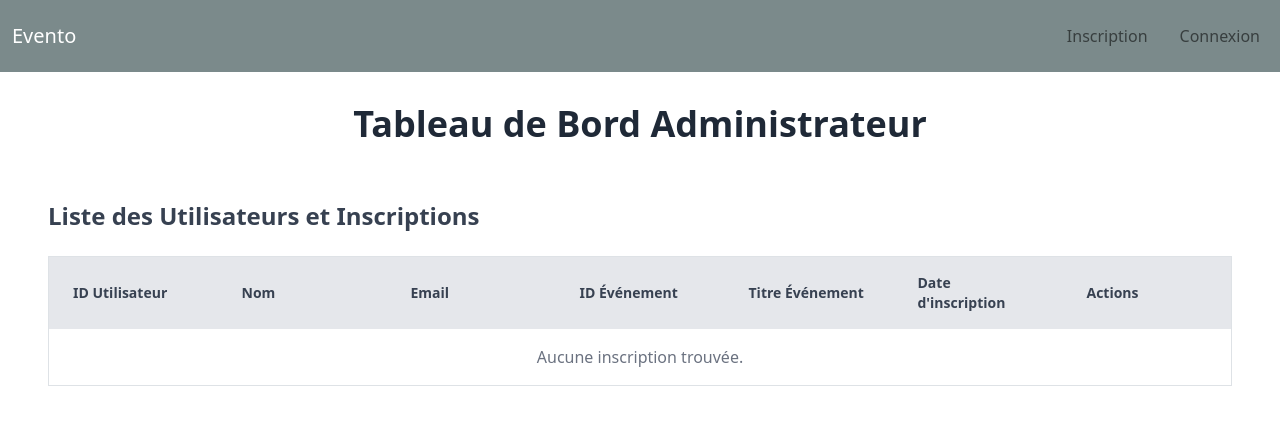
After one commit to Glodi-M/Events-manager, a Symfony app: template templates/admin/dashboard.html.twig in a window 1280 px wide. The commit adds this page. Shown: the top 441 px of the page. Run offline with Twig, Linux system fonts and the light colour scheme; the template is opened without the code that fills it, so the values that code supplies are empty; some libraries are stand-ins or nearby versions.

Commit message:
Ajout de la page et fonctionnalité DashBoard

```diff
--- a/src/Controller/RegistrationEventUserController.php
+++ b/src/Controller/RegistrationEventUserController.php
@@ -60,7 +60,7 @@ final class RegistrationEventUserController extends AbstractController
     }
 
 
-    // La Route pour Afficher Mes événements inscrits
+    // La Route pour Afficher les événements inscrits
 
     #[Route('/user/mes-evenements', name: 'my_events')]
 
--- /dev/null
+++ b/templates/admin/dashboard.html.twig
@@ -0,0 +1,130 @@
+{# templates/admin/dashboard.html.twig #}
+
+{% extends 'base.html.twig' %}
+
+{% block title %}
+	Tableau de Bord Administrateur
+{% endblock %}
+
+{% block body %}
+	<div
+		class="container mx-auto px-4 py-8">
+		<h1
+			class="text-4xl font-bold mb-8 text-gray-800 text-center">
+			Tableau de Bord Administrateur
+		</h1>
+
+		<div
+			class="bg-white rounded-lg p-6">
+			<h2
+				class="text-2xl font-semibold mb-6 text-gray-700">
+				Liste des Utilisateurs et Inscriptions
+			</h2>
+
+			<table
+				class="w-full table-fixed bg-white border border-gray-300 rounded-lg">
+				<thead
+					class="bg-gray-200 text-gray-700">
+					<tr>
+						<th
+							class="py-3 px-4 text-left text-sm min-w-[150px]">
+							ID Utilisateur
+						</th>
+						<th
+							class="py-3 px-4 text-left text-sm min-w-[150px]">
+							Nom
+						</th>
+						<th
+							class="py-3 px-4 text-left text-sm min-w-[150px]">
+							Email
+						</th>
+						<th
+							class="py-3 px-4 text-left text-sm min-w-[150px]">
+							ID Événement
+						</th>
+						<th
+							class="py-3 px-4 text-left text-sm min-w-[150px]">
+							Titre Événement
+						</th>
+						<th
+							class="py-3 px-4 text-left text-sm min-w-[150px]">
+							Date d'inscription
+						</th>
+						<th
+							class="py-3 px-4 text-left text-sm min-w-[150px]">
+							Actions
+						</th>
+					</tr>
+				</thead>
+				<tbody>
+					{% for registration in registrations %}
+						<tr
+							class="border-b hover:bg-gray-50 transition">
+							<td
+								class="py-3 px-4 text-sm text-center">
+								{{ registration.user.id }}
+							</td>
+							<td
+								class="py-3 px-4 text-sm">
+								{{ registration.user.username }}
+							</td>
+							<td
+								class="py-3 px-4 text-sm">
+								{{ registration.user.email }}
+							</td>
+							<td
+								class="py-3 px-4 text-sm text-center">
+								{{ registration.event.id }}
+							</td>
+							<td
+								class="py-3 px-4 text-sm">
+								{{ registration.event.title }}
+							</td>
+							<td
+								class="py-3 px-4 text-sm">
+								{{ registration.date|date('d/m/Y H:i') }}
+							</td>
+							<td
+								class="py-3 px-4 text-center">
+								<form
+									action="{{ path('admin_delete_user', {'id': registration.user.id}) }}" method="POST"
+									onsubmit="return confirm('Êtes-vous sûr de vouloir supprimer cet utilisateur ?');">
+									<input
+										type="hidden"
+										name="_method"
+										value="POST">
+									<button
+										type="submit"
+										class="bg-red-500 text-white py-2 px-3 rounded-lg flex items-center gap-2 hover:bg-red-700 transition">
+										<svg
+											xmlns="http://www.w3.org/2000/svg"
+											fill="none"
+											viewbox="0 0 24 24"
+											stroke-width="2"
+											stroke="currentColor"
+											class="w-5 h-5">
+											<path
+												stroke-linecap="round"
+												stroke-linejoin="round"
+												d="M6 18L18 6M6 6l12 12"/>
+										</svg>
+
+									</button>
+
+								</form>
+							</td>
+						</tr>
+					{% else %}
+						<tr>
+							<td
+								colspan="7"
+								class="py-3 px-4 text-center text-gray-500">
+								Aucune inscription trouvée.
+							</td>
+						</tr>
+					{% endfor %}
+				</tbody>
+			</table>
+		</div>
+	</div>
+{% endblock %}
--- a/templates/base.html.twig
+++ b/templates/base.html.twig
@@ -46,12 +46,14 @@
 						<ul
 							class="navbar-nav me-auto mb-2 mb-lg-0">
 							{% if 'ROLE_ADMIN' in app.user.getRoles() %}
+
 								<li
 									class="nav-item">
-									<span
-										class="nav-link text-white">
-										Espace Administrateur
-									</span>
+									<a
+										class="nav-link active text-white"
+										href="{{ path('admin_dashboard') }}">
+										Dashboard Admin
+									</a>
 								</li>
 								<li
 									class="nav-item">
@@ -61,14 +63,7 @@
 										Création de l'événement
 									</a>
 								</li>
-								<li
-									class="nav-item">
-									<a
-										class="nav-link active text-white"
-										href="">
-										Voir les inscrits
-									</a>
-								</li>
+
 							{% elseif 'ROLE_USER' in app.user.getRoles() %}
 								<li
 									class="nav-item">
@@ -146,12 +141,16 @@ function resetTimer()
 
 
 
+
+
 clearTimeout( timeout );
 timeout = setTimeout( logout, 1800000 ); // 30 minutes (en millisecondes)
 }
 
 function logout()
 {
+
+
 
 
 
@@ -165,6 +164,8 @@ function initActivityListeners()
 
 
 
+
+
 document.addEventListener( "mousemove", resetTimer );
 document.addEventListener( "keypress", resetTimer );
 document.addEventListener( "click", resetTimer );
@@ -172,9 +173,13 @@ document.addEventListener( "scroll", resetTimer );
 
 
 
+
+
 }
 
 document.addEventListener( "DOMContentLoaded", () => {
+
+
 
 
 
--- a/templates/events/show.html.twig
+++ b/templates/events/show.html.twig
@@ -9,9 +9,9 @@
 			{% for message in messages %}
 				<div
 					class="p-4 mb-4 text-center text-white rounded-lg
-												                    {% if type == 'success' %}bg-green-500{% endif %}
-												                    {% if type == 'error' %}bg-red-500{% endif %}
-												                    {% if type == 'warning' %}bg-yellow-500{% endif %}">
+											{% if type == 'success' %}bg-green-500{% endif %}
+											{% if type == 'error' %}bg-red-500{% endif %}
+											{% if type == 'warning' %}bg-yellow-500{% endif %}">
 					{{ message }}
 				</div>
 			{% endfor %}
```
Also changed, not shown: src/Controller/AdminController.php (added, +58 -0 lines), src/Controller/EventsController.php (+10 -14 lines), templates/events/create.html.twig (+9 -0 lines), templates/events/home.html.twig (+3 -4 lines), public/incons/icons8-delete-48.png (added), public/incons/icons8-delete-button-48.png (added).
